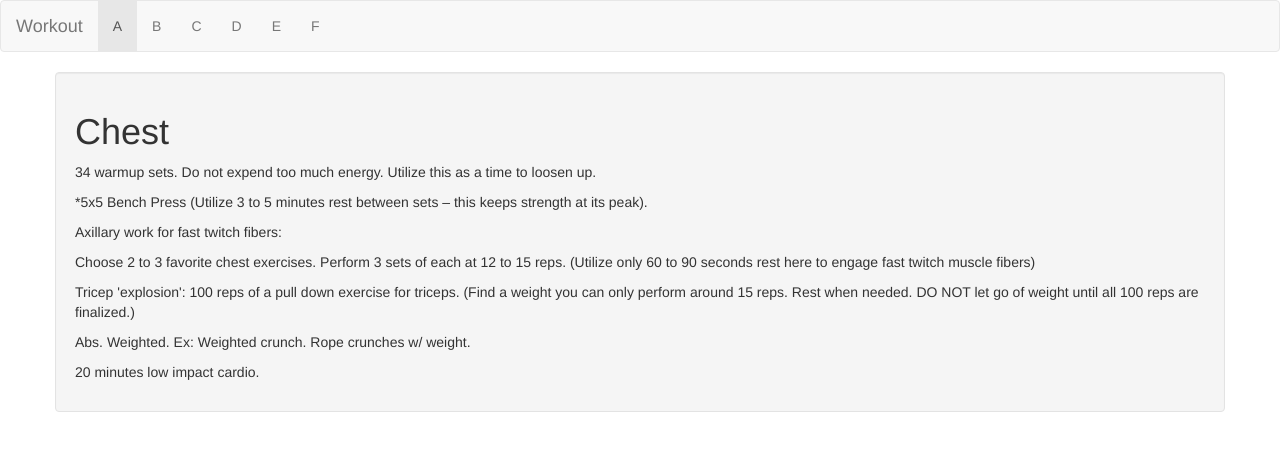
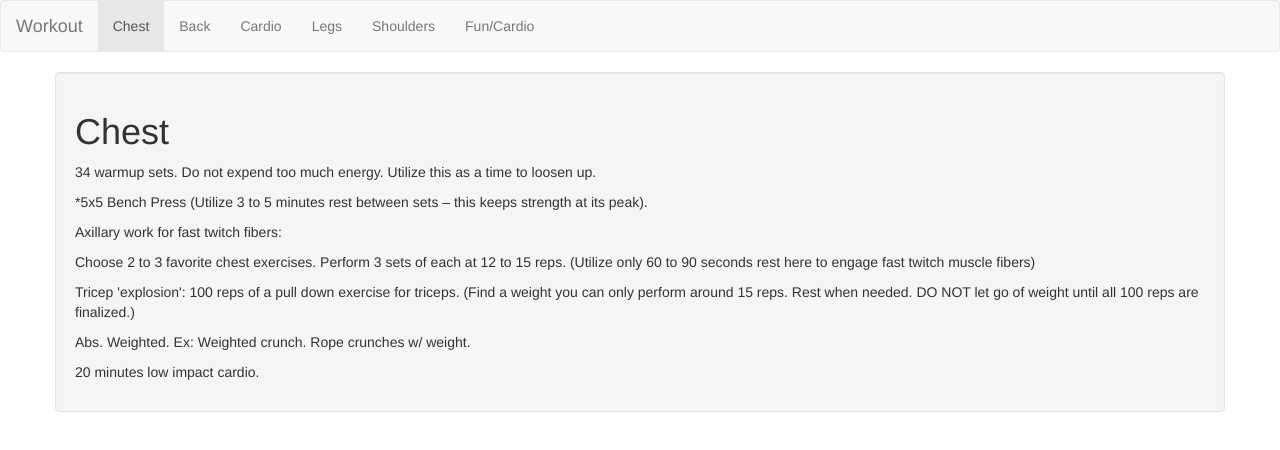
Before and after one commit to crit/crit.github.com, a plain HTML site: page workout/a.html in a window 1280 px wide. Drawn offline with nearby package versions, Linux system fonts and the light colour scheme.

Commit message:
new nav text

```diff
--- a/workout/a.html
+++ b/workout/a.html
@@ -22,22 +22,22 @@
 		<div class="collapse navbar-collapse navbar-ex1-collapse">
 			<ul class="nav navbar-nav">
 				<li class="active">
-					<a href="a.html">A</a>
+					<a href="a.html">Chest</a>
 				</li>
 				<li>
-					<a href="b.html">B</a>
+					<a href="b.html">Back</a>
 				</li>
 				<li>
-					<a href="c.html">C</a>
+					<a href="c.html">Cardio</a>
 				</li>
 				<li>
-					<a href="d.html">D</a>
+					<a href="d.html">Legs</a>
 				</li>
 				<li>
-					<a href="e.html">E</a>
+					<a href="e.html">Shoulders</a>
 				</li>
 				<li>
-					<a href="f.html">F</a>
+					<a href="f.html">Fun/Cardio</a>
 				</li>
 			</ul>
 		</div>
```
Also changed, not shown: workout/b.html (+6 -6 lines), workout/c.html (+6 -6 lines), workout/d.html (+6 -6 lines), workout/e.html (+6 -6 lines), workout/f.html (+6 -6 lines), workout/index.html (+6 -6 lines).
